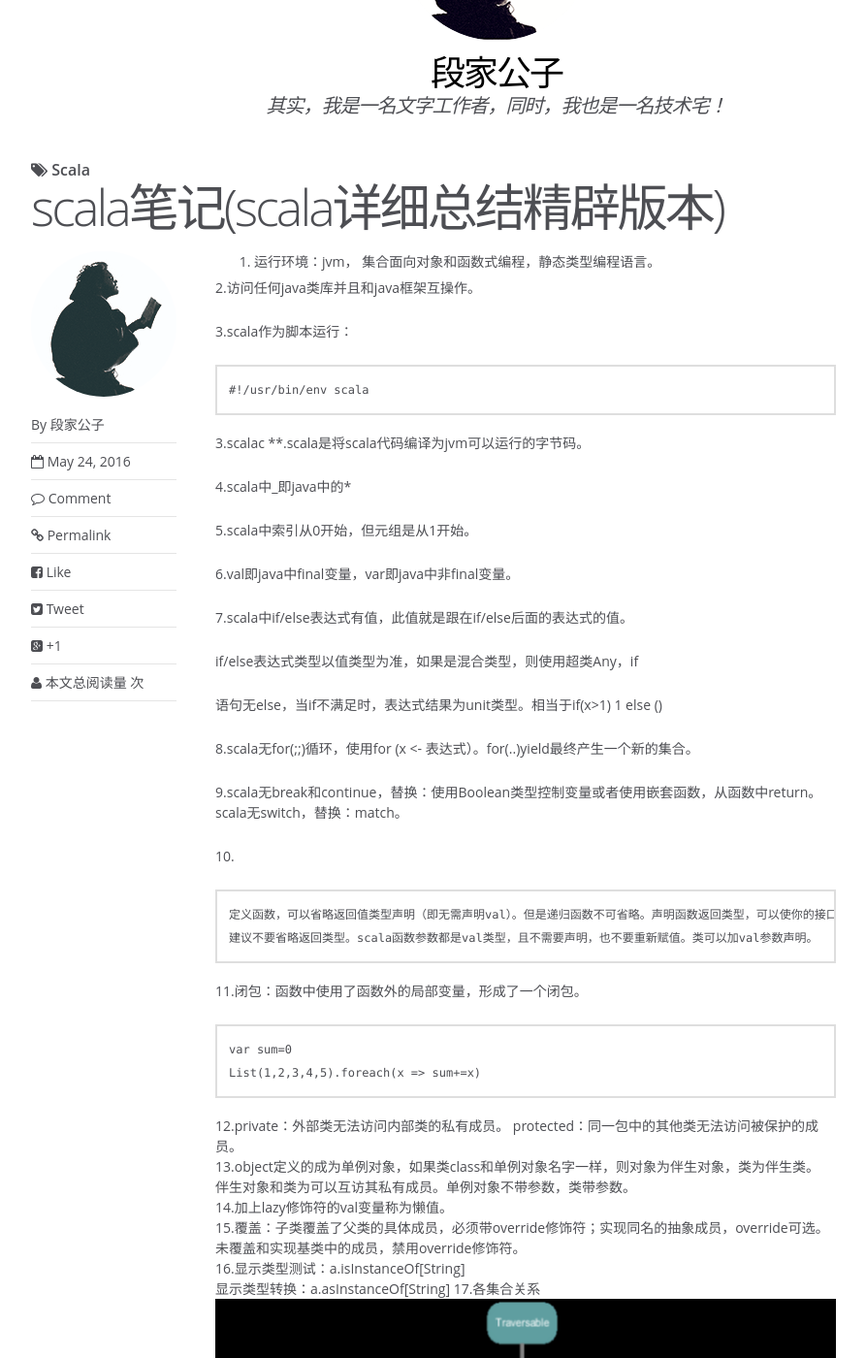
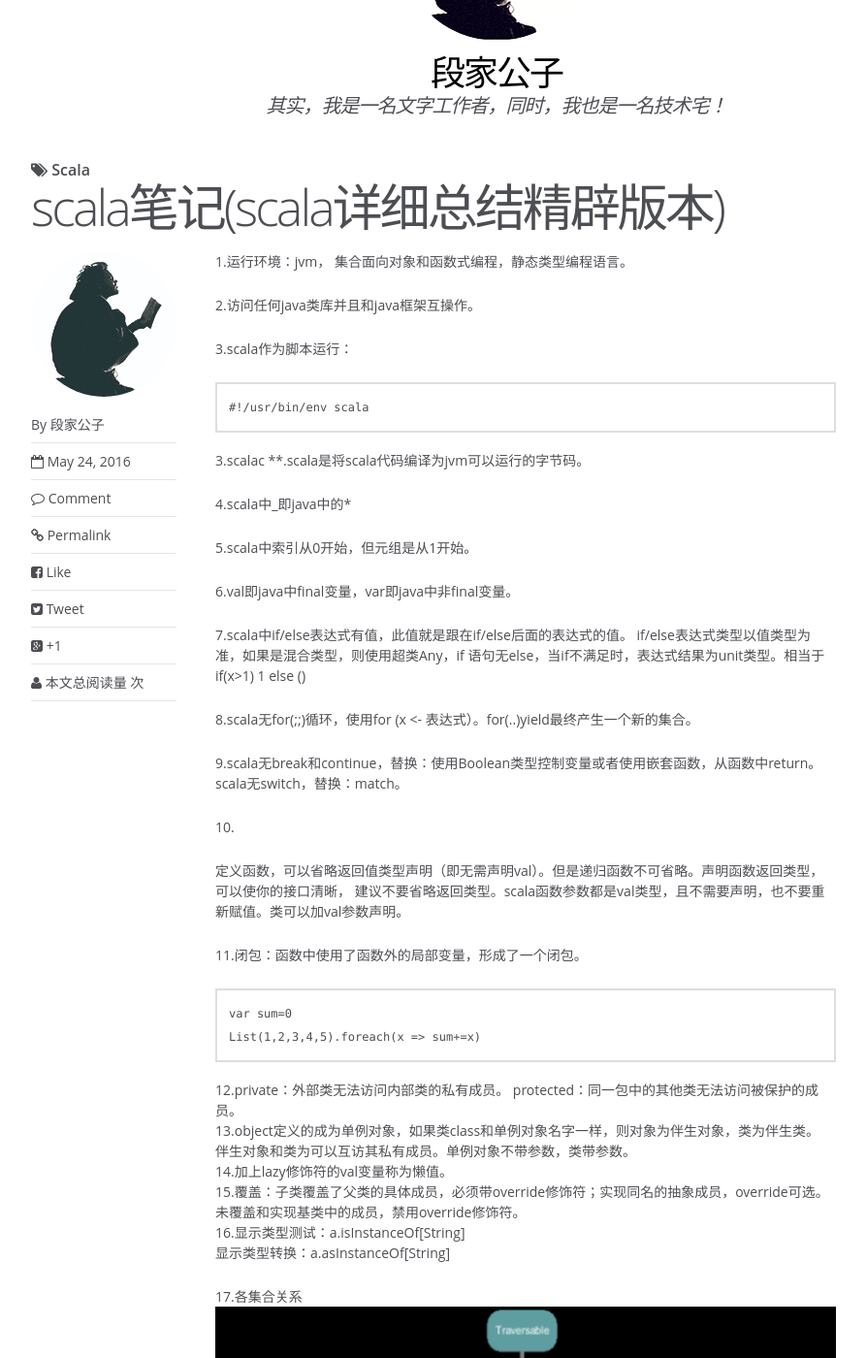
Before and after one commit to 1oscar/1oscar.github.io, a Jekyll site: the page built from _posts/2016-05-24-scala笔记(scala详细总结精辟版本).md, in a window 1280 px wide and 1400 px high, scrolled down 258 px. Shown: the whole window at 97% size, without its empty margins (128-1021 px from the left). Built offline with Jekyll 4.4.1, drawn with Linux system fonts in a browser that asks for light colours; some web fonts are replaced; Markdown is read by kramdown in place of the engine named in the settings; comment, search, counter and statistics services are not loaded.

Commit message:
调整显示样式

````diff
--- a/_posts/2016-05-24-scala笔记(scala详细总结精辟版本).md
+++ b/_posts/2016-05-24-scala笔记(scala详细总结精辟版本).md
@@ -7,7 +7,7 @@
 ---
 
 
-1. 运行环境：jvm， 集合面向对象和函数式编程，静态类型编程语言。
+1.运行环境：jvm， 集合面向对象和函数式编程，静态类型编程语言。
 
 2.访问任何java类库并且和java框架互操作。
 
@@ -26,9 +26,7 @@
 6.val即java中final变量，var即java中非final变量。
 
 7.scala中if/else表达式有值，此值就是跟在if/else后面的表达式的值。
-
 if/else表达式类型以值类型为准，如果是混合类型，则使用超类Any，if
-
 语句无else，当if不满足时，表达式结果为unit类型。相当于if(x>1) 1 else ()
 
 8.scala无for(;;)循环，使用for (x <- 表达式）。for(..)yield最终产生一个新的集合。
@@ -38,10 +36,8 @@
 
 10.
 
-```
 定义函数，可以省略返回值类型声明（即无需声明val）。但是递归函数不可省略。声明函数返回类型，可以使你的接口清晰，
 建议不要省略返回类型。scala函数参数都是val类型，且不需要声明，也不要重新赋值。类可以加val参数声明。
-```
 
 11.闭包：函数中使用了函数外的局部变量，形成了一个闭包。
 
@@ -59,6 +55,7 @@
 未覆盖和实现基类中的成员，禁用override修饰符。<br>
 16.显示类型测试：a.isInstanceOf[String]<br>
 显示类型转换：a.asInstanceOf[String]
+
 17.各集合关系
 ![集合关系](http://1oscar.github.io/photos/blogPhotos/scala%E7%AC%94%E8%AE%B0/scala%E7%AC%94%E8%AE%B01.png)
 
@@ -81,7 +78,6 @@
 不可变列表：List，可变列表：ListBuffer
 List无append，ListBuffer有append，完成后toList即可。
 val list1 = List("a") //List是伴生对象，相当于List.apply()
-<br>
 
 20.栈和队列，可变与不可变都是Stack和Queue。<br>
 21.元组可以使用点，下划线，从1开始索引访问其中元素。<br>
````
